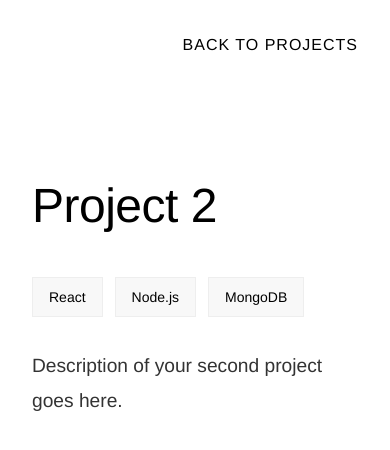
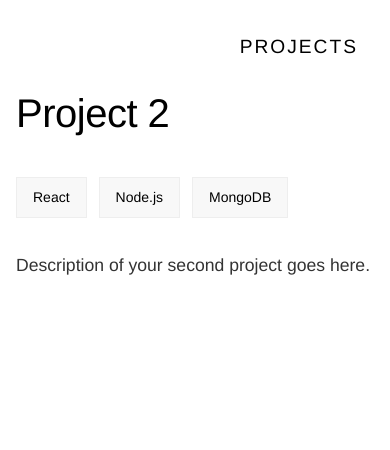
Before and after one commit to minettebrink/portfolio, a SvelteKit app: page /projects/project-2 in a window 390 px wide. Shown: the top 450 px of the page. Built offline with nearby package versions, Linux system fonts and the light colour scheme.

Commit message:
fixing layout

```diff
--- a/src/routes/projects/[id]/project.svelte
+++ b/src/routes/projects/[id]/project.svelte
@@ -41,16 +41,13 @@
     <meta name="description" content={project ? project.description : 'Project not found'} />
 </svelte:head>
 
-<main>
-    <nav class="menu-bar">
-        <ul>
-            <li><a href="/#projects-section" on:click={scrollToProjects}>Back to Projects</a></li>
-        </ul>
+<div class="project-page">
+    <nav class="home-link">
+        <a href="/projects">Projects</a>
     </nav>
 
     {#if project}
         <section class="project-section">
-            <div class="container">
             <h1>{project.title}</h1>
             <div class="technologies">
                 {#each project.technologies as tech}
@@ -58,18 +55,15 @@
                 {/each}
             </div>
             <p class="description">{project.description}</p>
-            </div>
         </section>
     {:else}
-        <main class="error-page">
-            <div class="container">
+        <section class="error-section">
             <h1>Project Not Found</h1>
             <p>The project you're looking for doesn't exist.</p>
-                <a href="/" class="back-link">Back to Home</a>
+            <a href="/projects" class="back-link">Back to Projects</a>
+        </section>
+    {/if}
 </div>
-        </main>
-    {/if}
-</main>
 
 <style>
     /* Base styles */
@@ -81,62 +75,43 @@
         background-color: #fff;
     }
 
-    main {
-        overflow-x: hidden;
+    .project-page {
+        padding: 4rem 2rem;
+        max-width: 1200px;
+        margin: 0 auto;
+        position: relative;
+    }
+
+    .home-link {
+        position: absolute;
+        top: 2rem;
+        right: 2rem;
+    }
+
+    .home-link a {
+        color: #000;
+        text-decoration: none;
+        font-size: 1.2rem;
+        font-weight: 300;
+        transition: all 0.3s ease;
+        text-transform: uppercase;
+        letter-spacing: 2px;
+    }
+
+    .home-link a:hover {
+        color: #666;
+        transform: translateX(-10px);
     }
 
     section {
-        padding: 8rem 2rem;
-    }
-
-    h1, h2, h3 {
-        font-weight: 300;
-        letter-spacing: -0.5px;
-    }
-
-    /* Menu styles */
-    .menu-bar {
-        position: fixed;
-        top: 2rem;
-        right: 2rem;
-        z-index: 1000;
-    }
-
-    .menu-bar ul {
-        list-style: none;
-        padding: 0;
-        margin: 0;
-        display: flex;
-        gap: 2rem;
-    }
-
-    .menu-bar a {
-        color: #000;
-        text-decoration: none;
-        font-size: 1rem;
-        font-weight: 300;
-        transition: color 0.3s ease;
-        text-transform: uppercase;
-        letter-spacing: 1px;
-    }
-
-    .menu-bar a:hover {
-        color: #666;
-    }
-
-    .project-page {
-        padding: 4rem 2rem;
-    }
-
-    .container {
-        max-width: 1200px;
-        margin: 0 auto;
+        margin-top: 2rem;
     }
 
     h1 {
         font-size: 3rem;
         margin-bottom: 2rem;
         font-weight: 500;
+        letter-spacing: -0.5px;
     }
 
     .technologies {
@@ -160,8 +135,7 @@
         color: #333;
     }
 
-    .error-page {
-        padding: 4rem 2rem;
+    .error-section {
         text-align: center;
     }
 
@@ -172,10 +146,25 @@
         text-decoration: none;
         border-bottom: 1px solid #000;
         padding-bottom: 0.25rem;
+        transition: all 0.3s ease;
     }
 
     .back-link:hover {
         color: #666;
         border-color: #666;
     }
+
+    @media (max-width: 768px) {
+        .project-page {
+            padding: 3rem 1rem;
+        }
+
+        h1 {
+            font-size: 2.5rem;
+        }
+
+        .description {
+            font-size: 1.1rem;
+        }
+    }
 </style>
--- a/src/routes/projects/projects.svelte
+++ b/src/routes/projects/projects.svelte
@@ -61,6 +61,7 @@
         padding: 4rem 2rem;
         max-width: 1200px;
         margin: 0 auto;
+        position: relative;
     }
 
     .home-link {
```
Lines whose indentation alone changed are shown as unchanged.
